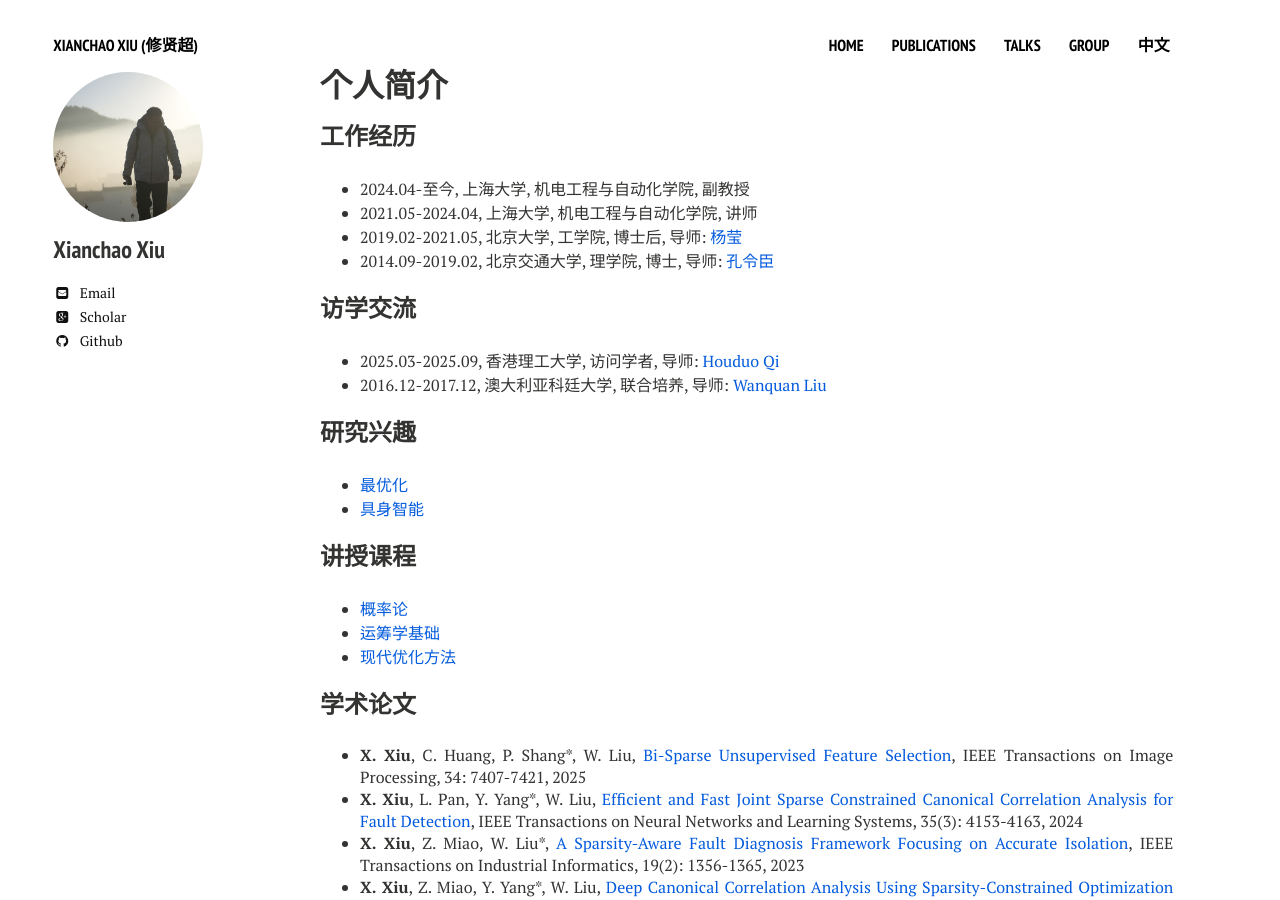
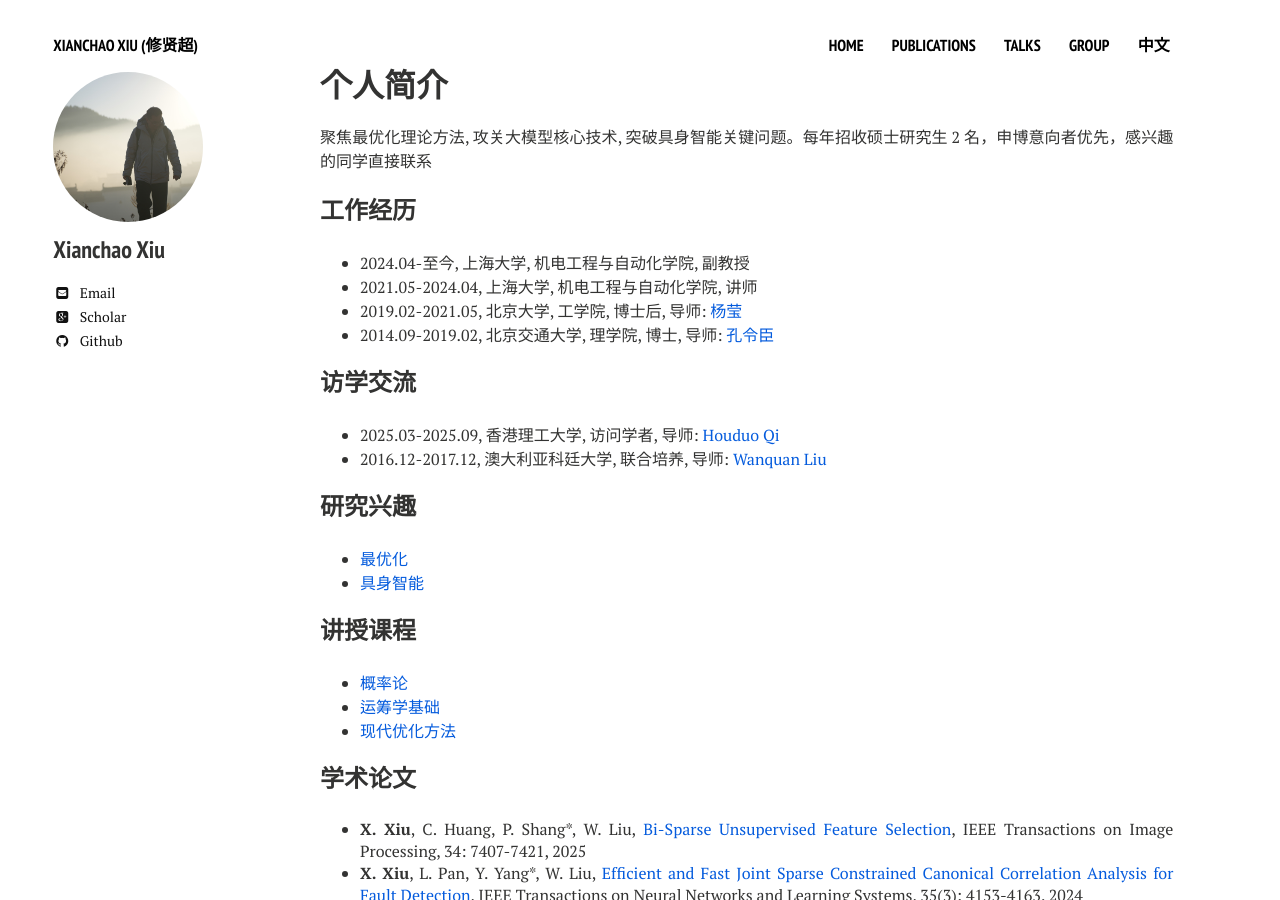
Before and after one commit to xianchaoxiu/xianchaoxiu.github.io, a Jekyll site: the page built from chinese/index.md, in a window 1280 px wide and 900 px high. Built offline with Jekyll 4.4.1, drawn with Linux system fonts in a browser that asks for light colours; nearby versions of some CDN libraries.

Commit message:
Update index.md

```diff
--- a/chinese/index.md
+++ b/chinese/index.md
@@ -7,6 +7,7 @@ comments: false
 share: false
 ---
 
+聚焦最优化理论方法, 攻关大模型核心技术, 突破具身智能关键问题。每年招收硕士研究生 2 名，申博意向者优先，感兴趣的同学直接联系
 
 ### 工作经历
 * 2024.04-至今, 上海大学, 机电工程与自动化学院, 副教授 <br>
```
